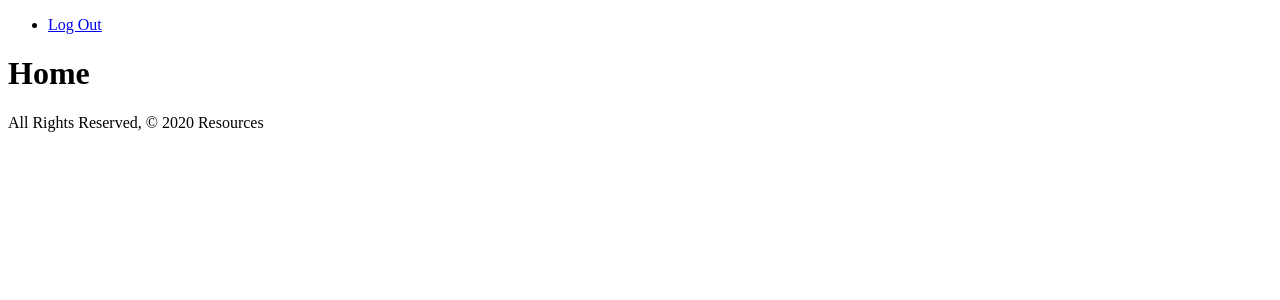
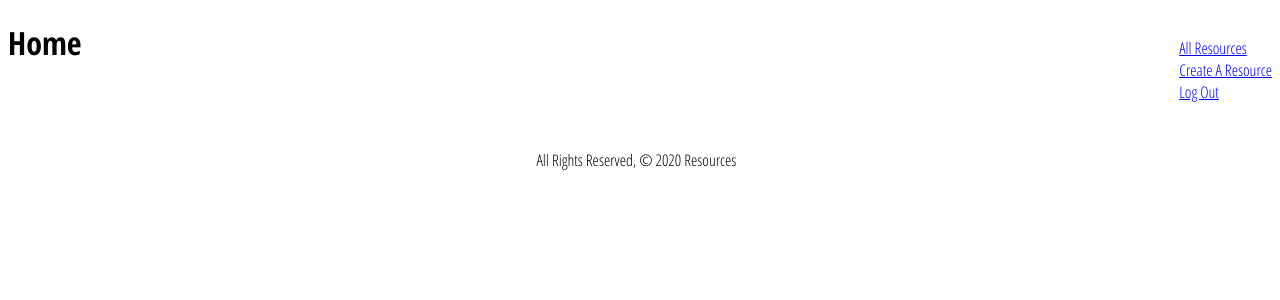
Before and after one commit to jfernnn/Issues-That-Matter, a Django app: page / in a window 1280 px wide. Shown: the top 300 px of the page. Run offline with Django 3.2, Linux system fonts and the light colour scheme; the visitor is signed in with stand-in values (Sample User, id 1).

Commit message:
css branch add styling

```diff
--- a/main_app/static/css/style.css
+++ b/main_app/static/css/style.css
@@ -0,0 +1,52 @@
+header {
+    text-align: left;
+}
+
+body {
+    /* text-align: center; */
+    font-family: 'Open Sans Condensed', sans-serif;
+    font-weight: 300;
+}
+
+nav {
+    display: flex;
+    float: right;
+}
+
+footer {
+    text-align: center;
+    padding-top: 5%;
+}
+
+#container {
+    text-align: center;
+    border: 2px solid rgba(211, 211, 211, .7);
+    /* border-right: 4px solid rgba(211, 211, 211, .7);
+    border-bottom: 3px solid rgba(211, 211, 211, .7);
+    border-left: 2px solid rgba(211, 211, 211, .7);
+    border-top: 1px solid rgba(211, 211, 211, .7); */
+}
+
+#container:hover {
+    background-color: rgba(211, 211, 211, .45);
+}
+
+label {
+    text-align: center;
+}
+
+p {
+    text-decoration: none;
+}
+
+ul {
+    list-style: none;
+}
+
+img {
+    width: 70%;
+}
+
+form > table {
+    text-align: center;
+}
--- a/main_app/templates/base.html
+++ b/main_app/templates/base.html
@@ -7,6 +7,8 @@
     <meta name="viewport" content="width=device-width, initial-scale=1.0">
     <meta http-equiv="X-UA-Compatible" content="ie=edge">
     <title>Resources</title>
+    <link rel="stylesheet" type="text/css" href="{% static 'css/style.css' %}">
+    <link href="https://fonts.googleapis.com/css2?family=Open+Sans+Condensed:ital,wght@0,300;0,700;1,300" rel="stylesheet">
 </head>
 <body>
     <header>
@@ -14,6 +16,8 @@
             <div>
                 <ul>
                 {% if user.is_authenticated %}
+                    <li> <a href="{% url 'index' %}"> All Resources</a></li>
+                    <li> <a href="{% url 'resources_create' %}">Create A Resource</a></li>
                     <li><a href="{% url 'logout' %}">Log Out</a></li>
                 {% else %}
                     <li><a href="{% url 'signup' %}">Sign Up</a></li>
@@ -28,7 +32,7 @@
         {% block content %}
         {% endblock %}
     </main>
-  	<footer>
+  	<footer class="footer">
        <div>All Rights Reserved, &copy; 2020 Resources &nbsp;</div>
     </footer>
 </body>
--- a/main_app/templates/resources/index.html
+++ b/main_app/templates/resources/index.html
@@ -14,6 +14,7 @@
             <p>Description: {{ resource.url|og_description }}</p>
         </div>
     </a>
+    <br>
 {% endfor %}
 
 {% endblock %}
```
